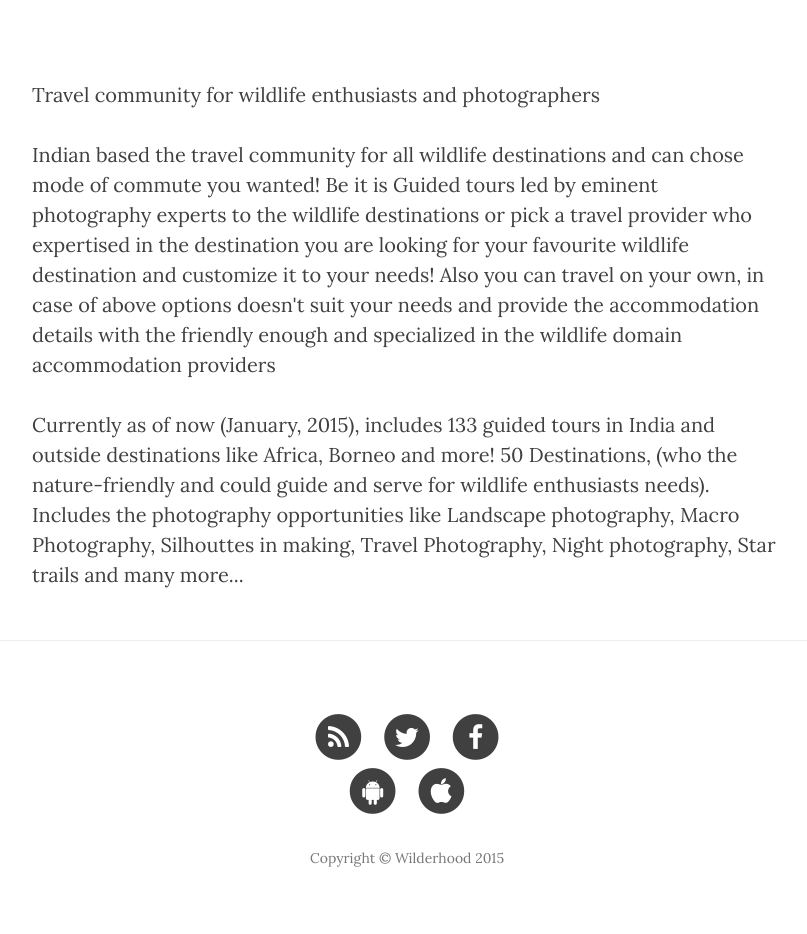
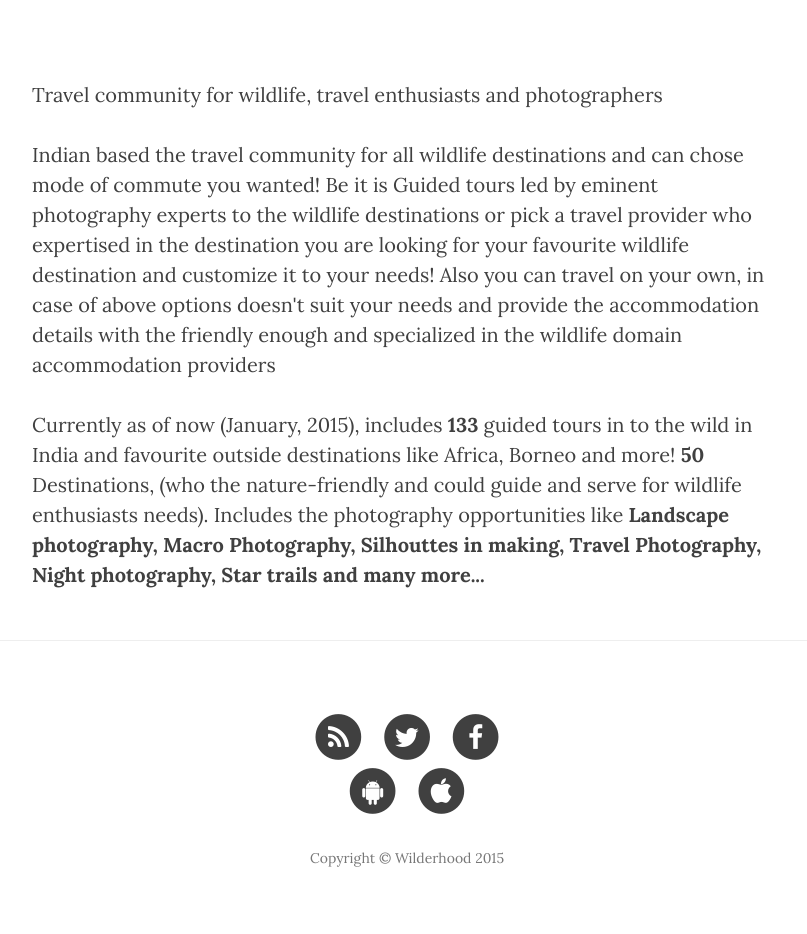
Before and after one commit to jagadeeshwithu/wilderhood.github.io, a Jekyll site: the page built from about.html, in a window 1280 px wide. Shown: the part 421-1355 px from the top of the page, without its empty margins (233-1040 px from the left). Built offline with Jekyll 4.4.1, drawn with Linux system fonts in a browser that asks for light colours; nearby versions of some CDN libraries.

Commit message:
About page more updates!

```diff
--- a/about.html
+++ b/about.html
@@ -5,9 +5,9 @@ description: "Travel facilitator for wildlife and travel destinations"
 header-img: "img/home-bg.jpg"
 ---
 
-<p> Travel community for wildlife enthusiasts and photographers</p>
+<p> Travel community for wildlife, travel enthusiasts and photographers</p>
 
 
 <p>Indian based the travel community for all wildlife destinations and can chose mode of commute you wanted! Be it is Guided tours led by eminent photography experts to the wildlife destinations or pick a travel provider who expertised in the destination you are looking for your favourite wildlife destination and customize it to your needs! Also you can travel on your own, in case of above options doesn't suit your needs and provide the accommodation details with the friendly enough and specialized in the wildlife domain accommodation providers </p>
 
-<p>Currently as of now (January, 2015), includes 133 guided tours in India and outside destinations like Africa, Borneo and more! 50 Destinations, (who the nature-friendly and could guide and serve for wildlife enthusiasts needs). Includes the photography opportunities like Landscape photography, Macro Photography, Silhouttes in making, Travel Photography, Night photography, Star trails and many more... </p>
+<p>Currently as of now (January, 2015), includes <strong>133</strong> guided tours in to the wild in India and favourite outside destinations like Africa, Borneo and more! <strong> 50 </strong> Destinations, (who the nature-friendly and could guide and serve for wildlife enthusiasts needs). Includes the photography opportunities like <strong>Landscape photography, Macro Photography, Silhouttes in making, Travel Photography, Night photography, Star trails and many more...</strong> </p>
```
